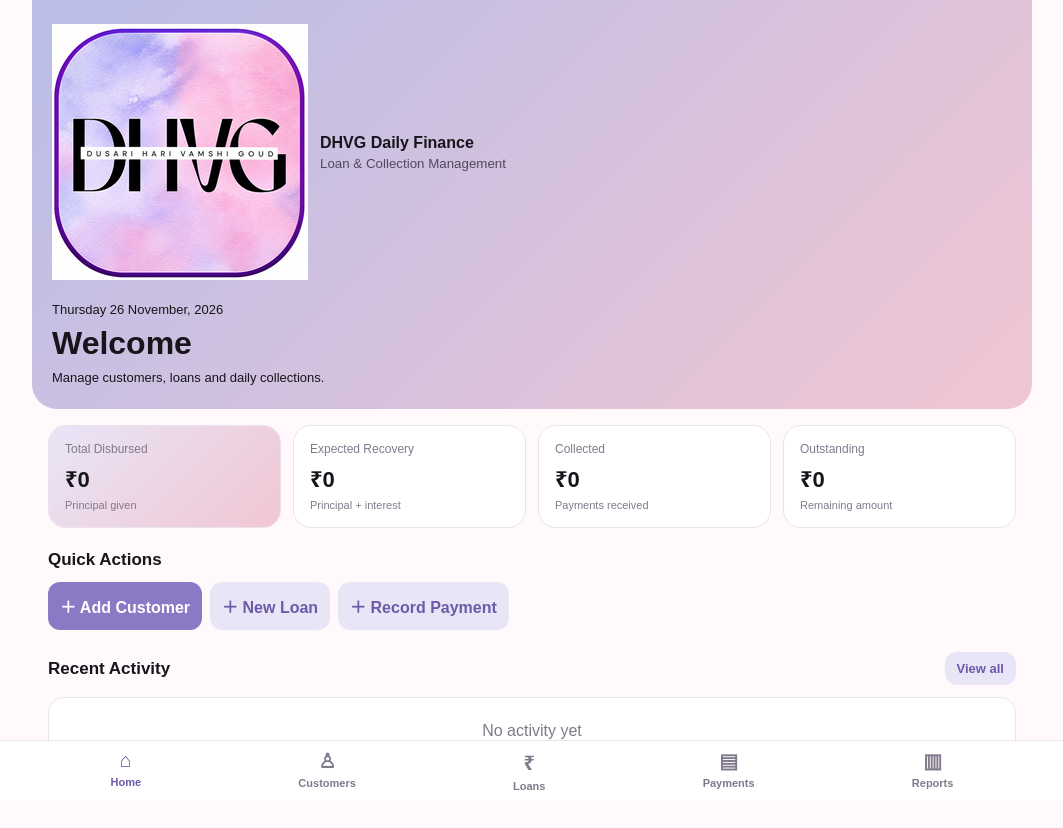
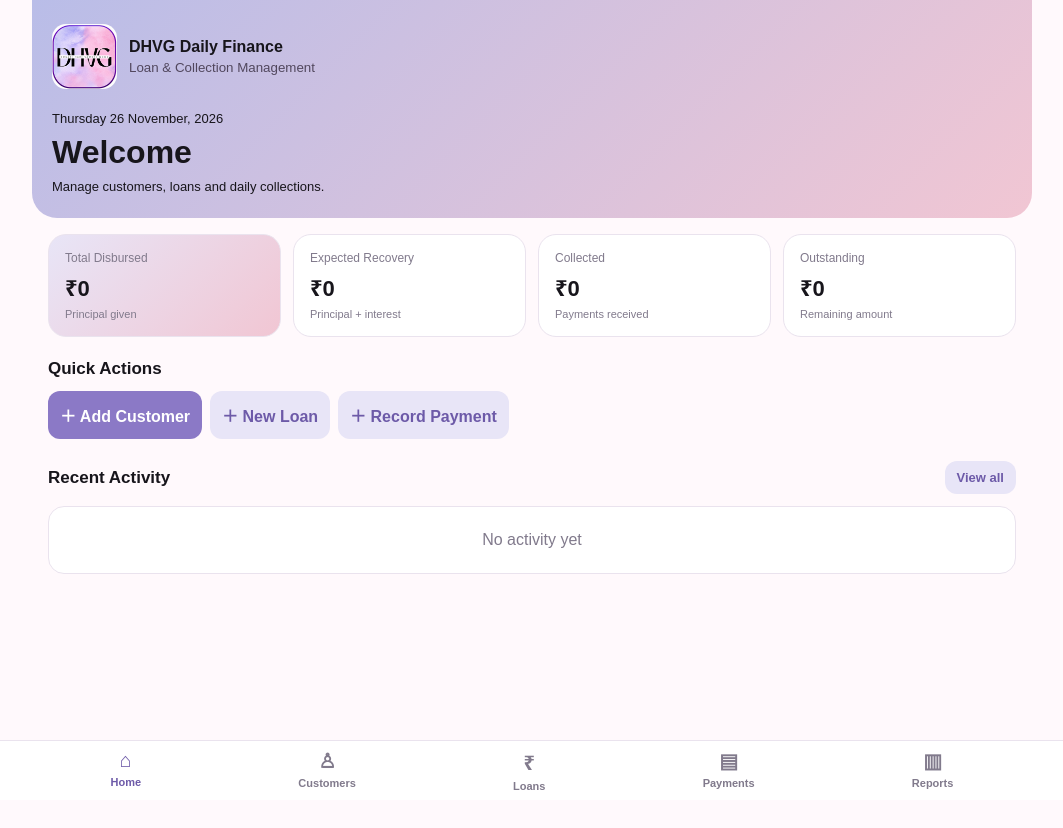
Before and after one commit to devilgoud09-netizen/dhvg-daily-finances, a plain HTML site: page index.html in a window 1280 px wide. Shown: the whole page, without its empty margins (108-1171 px from the left). After the commit the page ends 800 px from the top, so only its background shows below. Drawn offline with Linux system fonts and the light colour scheme.

Commit message:
Fix formatting issues in index.html

```diff
--- a/index.html
+++ b/index.html
@@ -14,7 +14,7 @@ button,input,select{font:inherit}button{cursor:pointer;border:0;border-radius:12
 .app{max-width:1000px;margin:auto;padding-bottom:85px}
 .top{background:linear-gradient(135deg,#B9BDE8,#F1C6D3);padding:24px 20px;border-radius:0 0 25px 25px}
 .brand{display:flex;align-items:center;gap:12px}.logo{background:white;padding:8px 12px;border-radius:12px;font-weight:900;font-size:24px}
-.brand small{display:block;margin-top:4px;color:#51475D}.date{margin-top:22px;font-size:13px}
+.brand small{display:block;margin-top:4px;color:#51475D}.date{margin-top:22px;font-size:13px} .brandlogo{width:65px;height:65px;object-fit:contain;border-radius:14px}
 .top h1{margin:8px 0}.top p{font-size:13px;margin:0}
 .content{padding:16px}.cards{display:grid;grid-template-columns:repeat(2,1fr);gap:12px}
 .stat{background:white;border:1px solid var(--line);padding:16px;border-radius:18px}
```
